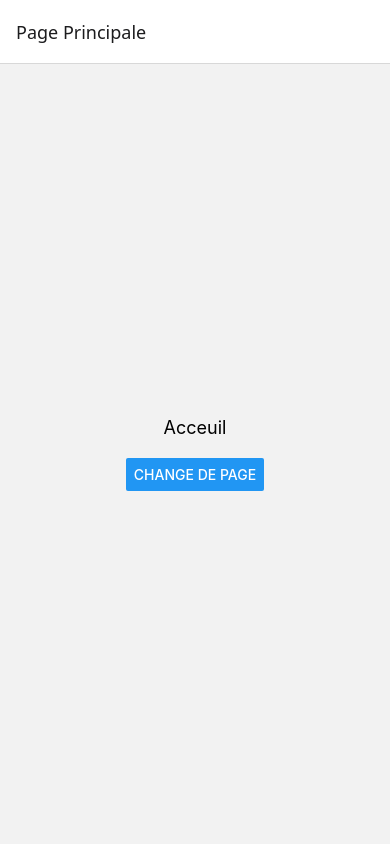
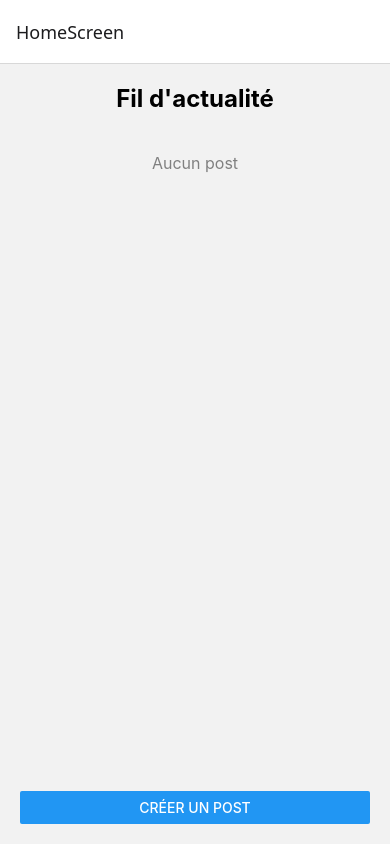
Before and after one commit to Silvertiti/MatelyTest1, a React Native app: screen / in a window 390 px wide. Built offline with nearby package versions, Linux system fonts and the light colour scheme.

Commit message:
Le fil d'actualité fonctionne

```diff
--- a/App.js
+++ b/App.js
@@ -1,19 +1,27 @@
-import React from 'react';
+import React, { useState } from 'react';
 import { NavigationContainer } from '@react-navigation/native';
 import { createStackNavigator } from '@react-navigation/stack';
 import HomeScreen from './screens/HomeScreen';
 import SecondScreen from './screens/SecondScreen';
 
-
 const Stack = createStackNavigator();
 
 export default function App() {
+  const [posts, setPosts] = useState([]);
+
+  const addPost = (newPost) => {
+    setPosts([newPost, ...posts]);
+  };
+
   return (
     <NavigationContainer>
       <Stack.Navigator>
-        <Stack.Screen name="Page Principale" component={HomeScreen} />
-        <Stack.Screen name="Page 2" component={SecondScreen} />
-
+        <Stack.Screen name="HomeScreen">
+          {(props) => <HomeScreen {...props} posts={posts} />}
+        </Stack.Screen>
+        <Stack.Screen name="SecondScreen">
+          {(props) => <SecondScreen {...props} addPost={addPost} />}
+        </Stack.Screen>
       </Stack.Navigator>
     </NavigationContainer>
   );
--- a/screens/HomeScreen.js
+++ b/screens/HomeScreen.js
@@ -1,17 +1,25 @@
 import React from 'react';
-import { View, Text, Button, StyleSheet, Alert } from 'react-native';
+import { View, Text, StyleSheet, FlatList, Button } from 'react-native';
 
-const HomeScreen = ({ navigation }) => {
-  const handlePress = () => {
-    Alert.alert('Bouton cliqué');
-    };
-
+const HomeScreen = ({ posts, navigation }) => {
   return (
     <View style={styles.container}>
-      <Text style={styles.text}>Acceuil</Text>
+      <Text style={styles.title}>Fil d'actualité</Text>
 
-      <Button title="Change de page"
-      onPress={() => navigation.navigate('Page 2')} />
+      <FlatList
+        data={posts}
+        keyExtractor={(item, index) => index.toString()}
+        renderItem={({ item }) => (
+          <View style={styles.post}>
+            <Text style={styles.postText}>{item}</Text>
+          </View>
+        )}
+        ListEmptyComponent={
+          <Text style={styles.emptyText}>Aucun post</Text>
+        }
+      />
+
+      <Button title="Créer un post" onPress={() => navigation.navigate('SecondScreen')} />
     </View>
   );
 };
@@ -19,12 +27,28 @@ const HomeScreen = ({ navigation }) => {
 const styles = StyleSheet.create({
   container: {
     flex: 1,
-    justifyContent: 'center',
-    alignItems: 'center',
+    padding: 20,
   },
-  text: {
-    fontSize: 18,
+  title: {
+    fontSize: 24,
+    fontWeight: 'bold',
     marginBottom: 20,
+    textAlign: 'center',
+  },
+  post: {
+    padding: 15,
+    backgroundColor: '#f5f5f5',
+    borderRadius: 5,
+    marginBottom: 10,
+  },
+  postText: {
+    fontSize: 16,
+  },
+  emptyText: {
+    textAlign: 'center',
+    fontSize: 16,
+    color: 'gray',
+    marginTop: 20,
   },
 });
 
--- a/screens/SecondScreen.js
+++ b/screens/SecondScreen.js
@@ -1,21 +1,30 @@
 import React, { useState } from 'react';
 import { View, Text, TextInput, StyleSheet, TouchableOpacity } from 'react-native';
 
-const HomeScreen = () => {
+const SecondScreen = ({ navigation, addPost }) => {
   const [text, setText] = useState('');
+
+  const handlePost = () => {
+    if (text.trim()) {
+      addPost(text);
+      setText('');
+      navigation.goBack();
+    }
+  };
 
   return (
     <View style={styles.container}>
-      <Text style={styles.label}>Entrez votre texte :</Text>
+      <Text style={styles.label}>Créer un post</Text>
 
       <TextInput
         style={styles.input}
-        placeholder="Tapez ici..."
+        placeholder="Tape ton message ici"
         multiline={true}
         value={text}
         onChangeText={(newText) => setText(newText)}
       />
-      <TouchableOpacity style={styles.button} onPress={() => console.log('Texte posté')}>
+
+      <TouchableOpacity style={styles.button} onPress={handlePost}>
         <Text style={styles.buttonText}>Poster</Text>
       </TouchableOpacity>
     </View>
@@ -25,37 +34,35 @@ const HomeScreen = () => {
 const styles = StyleSheet.create({
   container: {
     flex: 1,
+    padding: 20,
     justifyContent: 'flex-start',
-    alignItems: 'center',
-    padding: 20,
   },
   label: {
     fontSize: 18,
     marginBottom: 10,
+    fontWeight: 'bold',
+    textAlign: 'center',
   },
   input: {
     height: 100,
-    width: 380,
     borderColor: 'gray',
     borderWidth: 1,
+    borderRadius: 5,
+    padding: 10,
     marginBottom: 20,
     textAlignVertical: 'top',
-    padding: 10,
-    borderRadius: 5,
   },
   button: {
-    width: 380,
-    height: 50,
     backgroundColor: 'blue',
-    justifyContent: 'center',
+    padding: 15,
+    borderRadius: 5,
     alignItems: 'center',
-    borderRadius: 5,
   },
   buttonText: {
     color: 'white',
-    fontSize: 18,
+    fontSize: 16,
     fontWeight: 'bold',
   },
 });
 
-export default HomeScreen;
+export default SecondScreen;
```
Also changed, not shown: package.json (+4 -4 lines), 1 other file (tests, documents, lock files or other folders).
